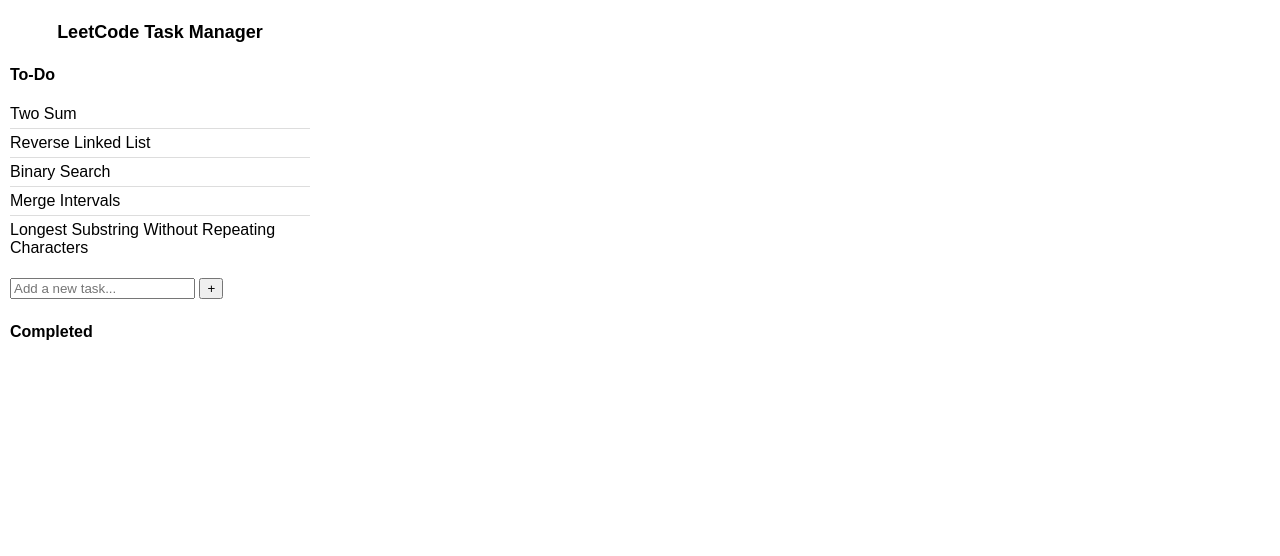
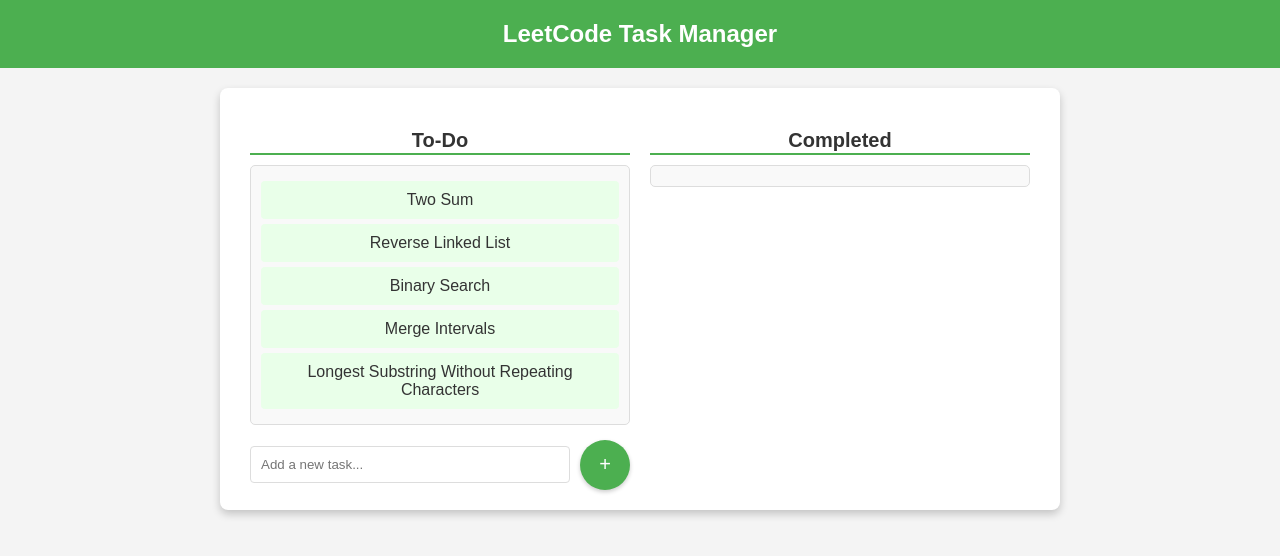
Before and after one commit to cse210-fa24-group5/cse210-fa24-group5, a browser extension: page src/hello.html in a window 1280 px wide. Drawn offline with Linux system fonts and the light colour scheme.

Commit message:
Update styles.css

```diff
--- a/src/styles.css
+++ b/src/styles.css
@@ -1,40 +1,99 @@
 body {
   font-family: Arial, sans-serif;
   margin: 0;
-    padding: 10px;
-    width: 300px;
+  padding: 0;
+  background-color: #f4f4f4;
+  color: #333;
 }
 
 h1 {
-    font-size: 18px;
   text-align: center;
-    margin-bottom: 10px;
+  background-color: #4caf50;
+  color: white;
+  margin: 0;
+  padding: 20px 0;
+  font-size: 24px;
 }
 
 .list-container {
   display: flex;
-    flex-direction: column;
+  justify-content: space-between;
+  align-items: baseline;
+  margin: 20px auto;
+  padding: 20px;
+  max-width: 800px;
+  background-color: white;
+  border-radius: 8px;
+  box-shadow: 0 4px 8px rgba(0, 0, 0, 0.2);
 }
 
 .list-section {
-    margin-bottom: 10px;
+  flex: 1;
+  margin: 0 10px;
 }
 
 h2 {
-    font-size: 16px;
-    margin-bottom: 5px;
+  font-size: 20px;
+  margin-bottom: 10px;
+  border-bottom: 2px solid #4caf50;
+  padding-bottom: 5px;
+  text-align: center;
+  box-sizing: border-box;
+  height: 30px;
+  line-height: 30px;
 }
+
+
+
 
 ul {
   list-style: none;
   padding: 0;
+  margin: 0;
+  max-height: 250px;
+  overflow-y: auto;
+  border: 1px solid #ddd;
+  border-radius: 5px;
+  padding: 10px;
+  background-color: #f9f9f9;
 }
 
-  li {
-    padding: 5px 0;
-    border-bottom: 1px solid #ddd;
+ul li {
+  padding: 10px;
+  margin: 5px 0;
+  background-color: #e9ffe9;
+  border-radius: 4px;
+  text-align: center;
 }
 
-  li:last-child {
-    border-bottom: none;
+div input[type="text"] {
+  width: calc(100% - 60px);
+  padding: 10px;
+  border: 1px solid #ddd;
+  border-radius: 4px;
+  box-sizing: border-box;
 }
+
+div button {
+  width: 50px;
+  height: 50px;
+  margin-left: 10px;
+  background-color: #4caf50;
+  color: white;
+  border: none;
+  border-radius: 50%;
+  cursor: pointer;
+  font-size: 20px;
+  text-align: center;
+  box-shadow: 0 2px 4px rgba(0, 0, 0, 0.2);
+}
+
+div button:hover {
+  background-color: #45a049;
+}
+
+div.task-input-container {
+  display: flex;
+  margin-top: 15px;
+  align-items: center;
+}
```
Lines whose indentation alone changed are shown as unchanged.
